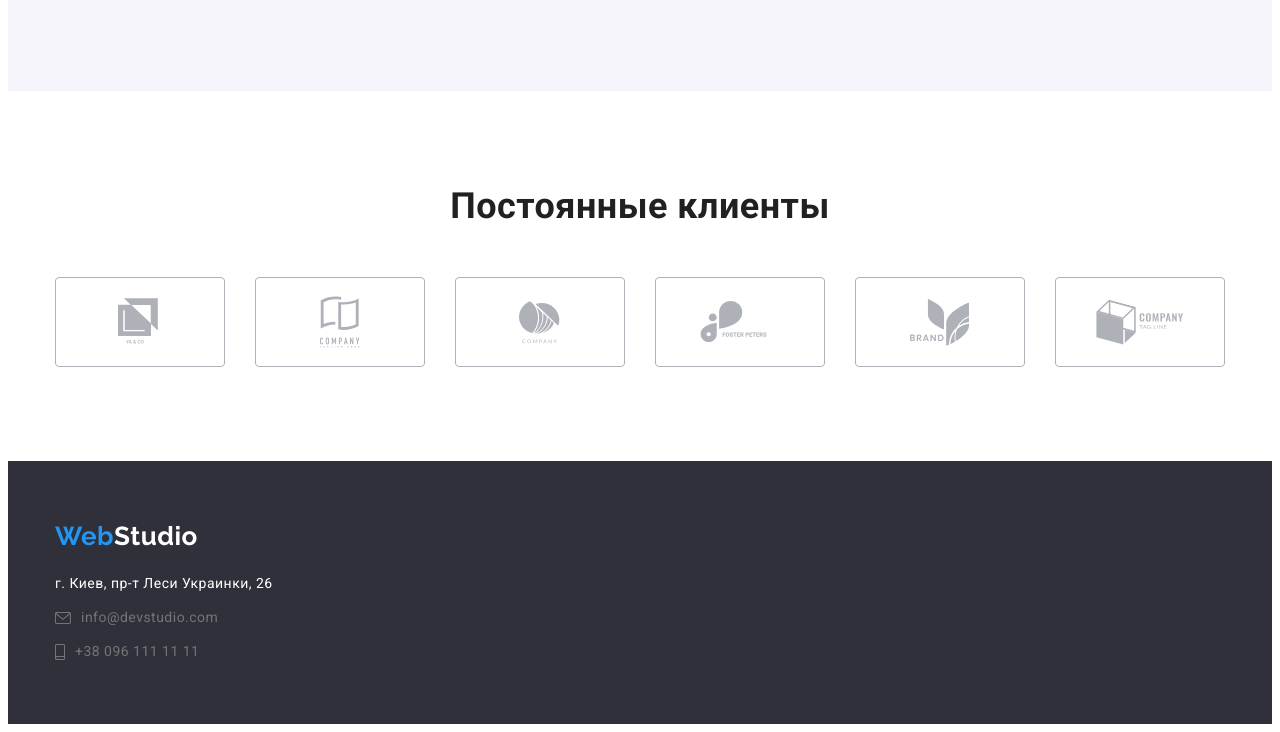
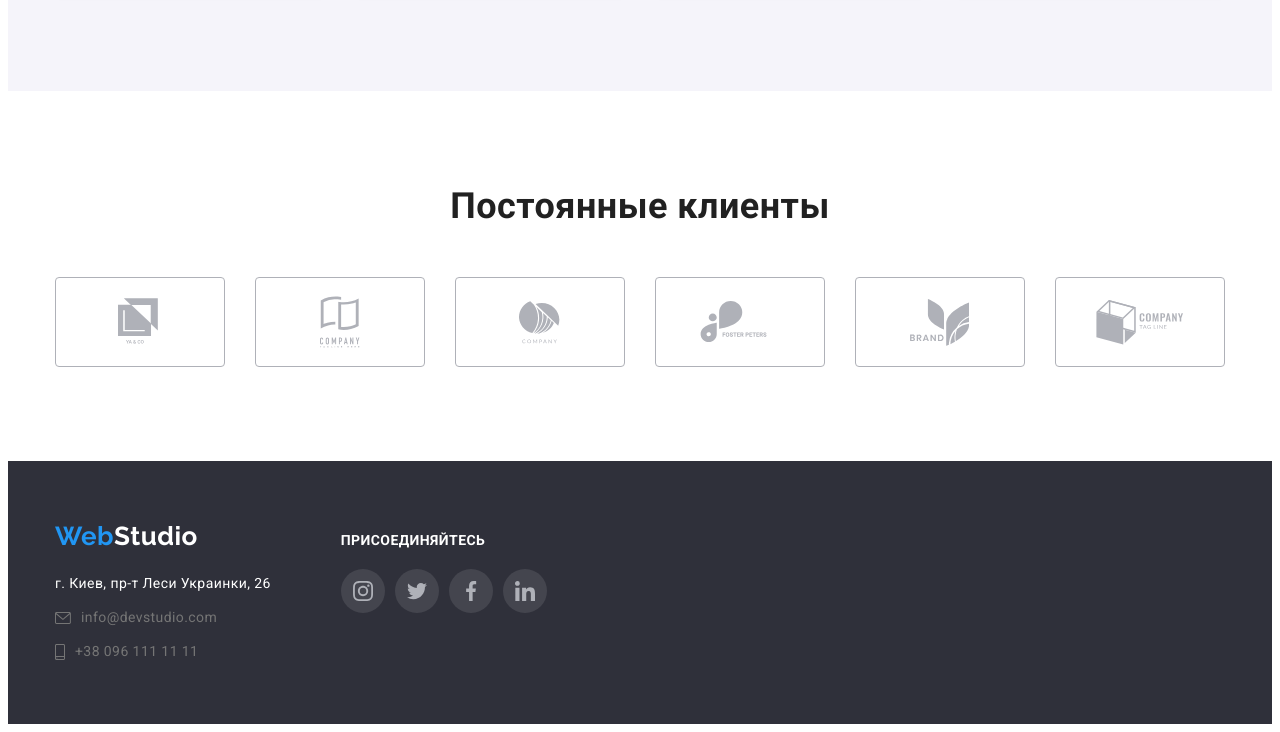
Before and after one commit to Bellik888/goit-markup-hw-04, a plain HTML site: page index.html in a window 1280 px wide. Shown: the part 2222-2954 px from the top of the page. Drawn offline with Linux system fonts and the light colour scheme.

Commit message:
Добавлено come-us in footer

```diff
--- a/css/styles.css
+++ b/css/styles.css
@@ -318,7 +318,7 @@ header {
   padding-bottom: 16px;
   text-align: center;
 }
-.team .social {
+.social {
   display: flex;
   justify-content: center;
   align-items: center;
@@ -383,9 +383,13 @@ header {
 /* footer */
 
 .footer {
+  display: flex;
   background-color: var(--footer-color);
   padding-top: 60px;
   padding-bottom: 60px;
+}
+.footer > .container {
+  display: flex;
 }
 .footer .logo {
   margin-right: 0;
@@ -395,6 +399,9 @@ header {
 }
 address {
   margin-top: 20px;
+  font-size: 14px;
+  line-height: 1.71;
+  letter-spacing: 0.03em;
 }
 .adress {
   color: var(--white-color);
@@ -402,6 +409,9 @@ address {
   font-style: normal;
   font-size: 14px;
   line-height: 1.71;
+}
+.address-footer {
+  margin-right: 70px;
 }
 .contacts-footer {
   display: flex;
@@ -423,6 +433,24 @@ address {
 .footer-lists > li:not(:last-child) {
   margin-bottom: 10px;
 }
+.come-us {
+  display: block;
+}
+.come-us-text {
+  display: inline-block;
+  font-weight: 700;
+  font-size: 14px;
+  line-height: 1.14;
+  letter-spacing: 0.03em;
+  text-transform: uppercase;
+  color: var(--white-color);
+  margin-bottom: 20px;
+  margin-top: 12px;
+}
+.come-us .link {
+  background-color: rgba(255, 255, 255, 0.1);
+}
+
 
 /* portfolio */
 
--- a/index.html
+++ b/index.html
@@ -317,8 +317,9 @@
     <!-- Footer -->
     <footer class="footer">
         <div class="container">
-            <a href="./index.html" class="logo"><span class="active">Web</span><span class="logo-footer">Studio</span></a>
-            <address>
+            <div class="address-footer">
+             <a href="./index.html" class="logo"><span class="active">Web</span><span class="logo-footer">Studio</span></a>
+            <address class="address">
                 <ul class="lists footer-lists">
                     <li class="adress">г. Киев, пр-т Леси Украинки, 26</li>
                     <li>
@@ -338,8 +339,44 @@
                     </a>
                 </li>
                 </ul>
+
             </address>
+            </div>
+            <div class="come-us">
+                <b class="come-us-text">присоединяйтесь</b>
+                <ul class="lists social">
+                    <li class="social-list">
+                        <a href="" class="link">
+                            <svg class="icon-social">
+                                <use href="./image/icons.svg#icon-instagram"></use>
+                            </svg>
+                        </a>
+                    </li>
+                    <li class="social-list">
+                        <a href="" class="link">
+                            <svg class="icon-social">
+                                <use href="./image/icons.svg#icon-twitter"></use>
+                            </svg>
+                        </a>
+                    </li>
+                    <li class="social-list">
+                        <a href="" class="link">
+                            <svg class="icon-social">
+                                <use href="./image/icons.svg#icon-facebook"></use>
+                            </svg>
+                        </a>
+                    </li>
+                    <li class="social-list">
+                        <a href="" class="link">
+                            <svg class="icon-social">
+                                <use href="./image/icons.svg#icon-linkedin"></use>
+                            </svg>
+                        </a>
+                    </li>
+                </ul>
+            </div>
         </div>
+
     </footer>
 
 </body>
```
